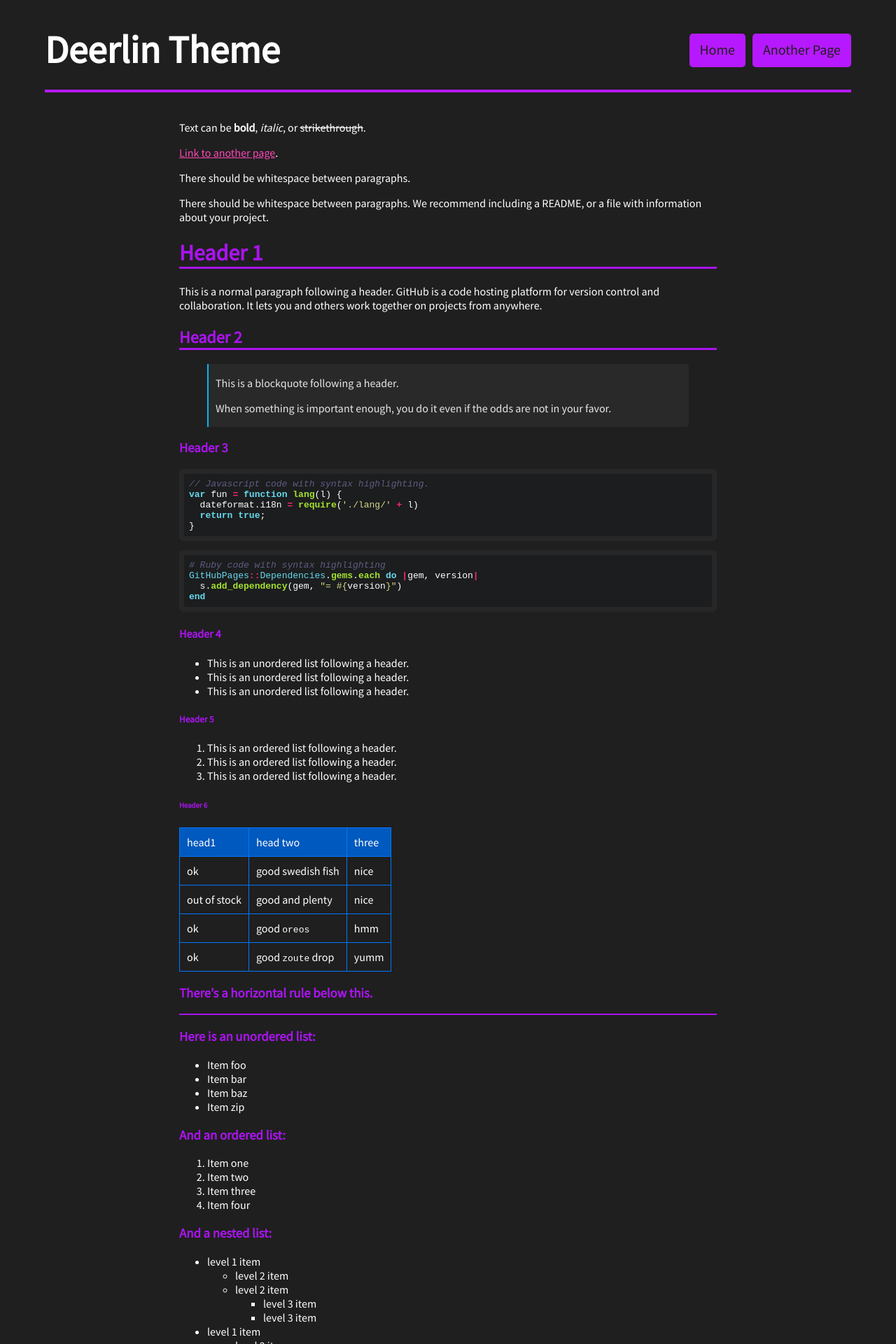
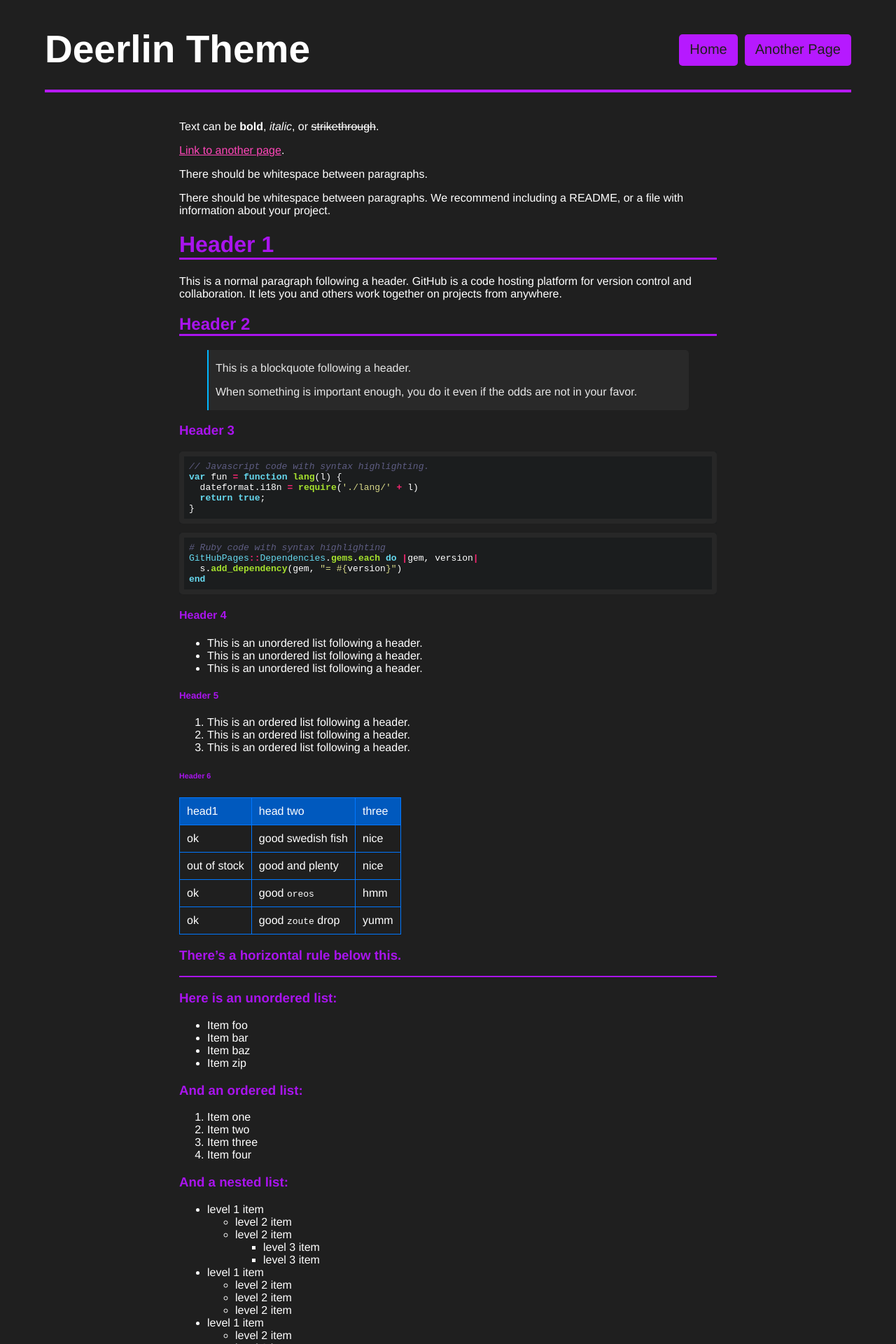
Before and after one commit to nashiradeer/deerlin-for-jekyll, a Jekyll site: the page built from index.md, in a window 1280 px wide. Shown: the top 1920 px of the page at 70% size. Built offline with Jekyll 4.4.1, drawn with Linux system fonts in a browser that asks for light colours.

Commit message:
Remove Source Sans Pro css

```diff
--- a/_layouts/default.html
+++ b/_layouts/default.html
@@ -1,5 +1,5 @@
 <!DOCTYPE html>
-<html lang="{{ site.lang | default: "en-US" }}">
+<html lang="{{ site.lang | default: 'en-US' }}">
     <head>
         <meta charset="UTF-8">
         <meta name="viewport" content="width=device-width, initial-scale=1.0">
@@ -7,10 +7,7 @@
 
         {% seo %}
 
-        <link rel="shortcut icon" href="{{ "/favicon.ico" | relative_url }}" type="image/x-icon" />
-        <link rel="preconnect" href="https://fonts.googleapis.com">
-        <link rel="preconnect" href="https://fonts.gstatic.com" crossorigin>
-        <link href="https://fonts.googleapis.com/css2?family=Source+Sans+Pro&display=swap" rel="stylesheet">
+        <link rel="shortcut icon" href="{{ '/favicon.ico' | relative_url }}" type="image/x-icon" />
         <link rel="stylesheet" type="text/css" media="screen" href="{{ '/assets/css/style.css?v=' | append: site.github.build_revision | relative_url }}">
 
         <script>
```
